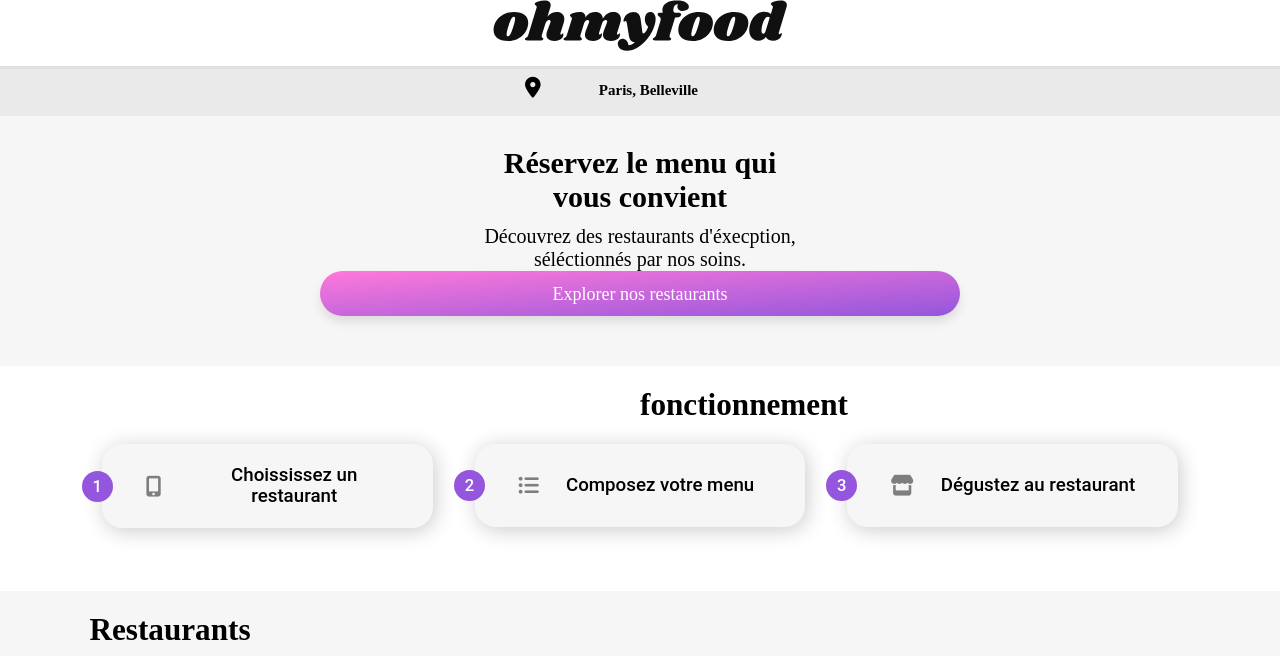
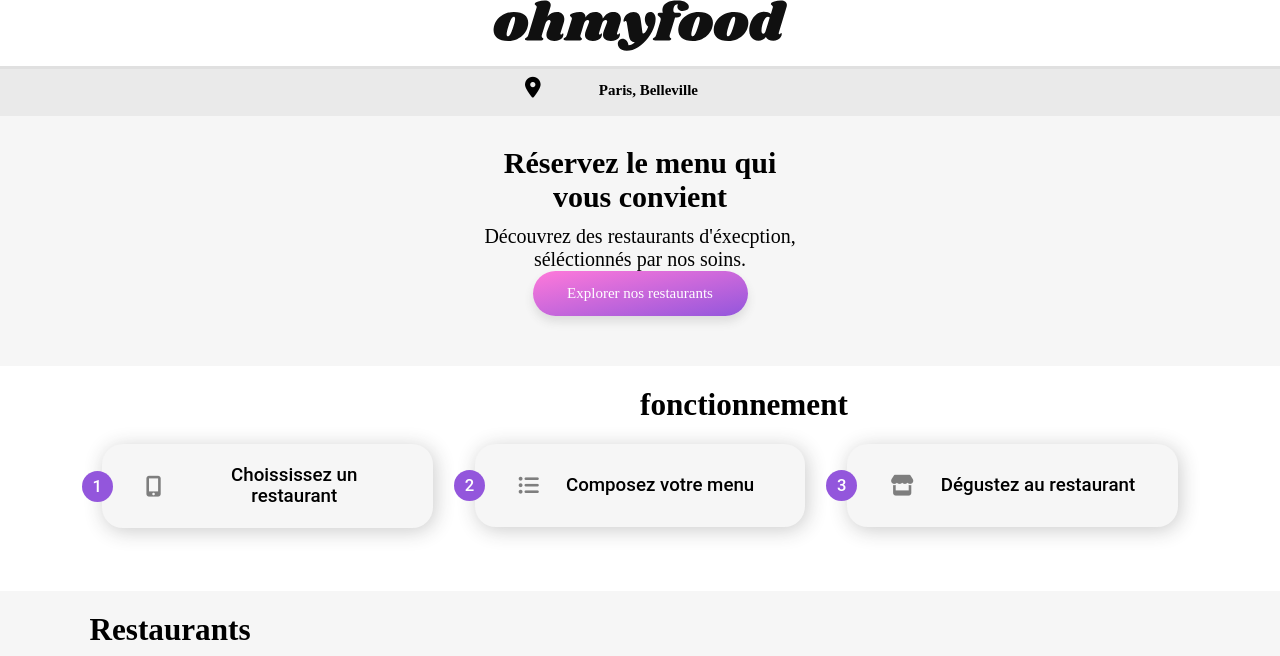
Before and after one commit to codeuse-83/Stephanie-P3-OC, a website: page index.html in a window 1280 px wide. Shown: the top 656 px of the page. Drawn offline with Linux system fonts and the light colour scheme; a web font is replaced by a local one.

Commit message:
modifs px en tete button css

```diff
--- a/public/css/styles.css
+++ b/public/css/styles.css
@@ -215,7 +215,7 @@
     border: 0;
     cursor: pointer;
     margin-bottom: 50px;
-    font-size: 18px;
+    font-size: 15px;
   }
   .en_tete button:hover {
     background-color: #ae80e5;
@@ -451,7 +451,7 @@
 
   @media screen and (min-width: 426px) {
     .en_tete button {
-      width: 50%;
+      width: 215px;
     }
     .liste_restaurants {
       width: 100%;
```
